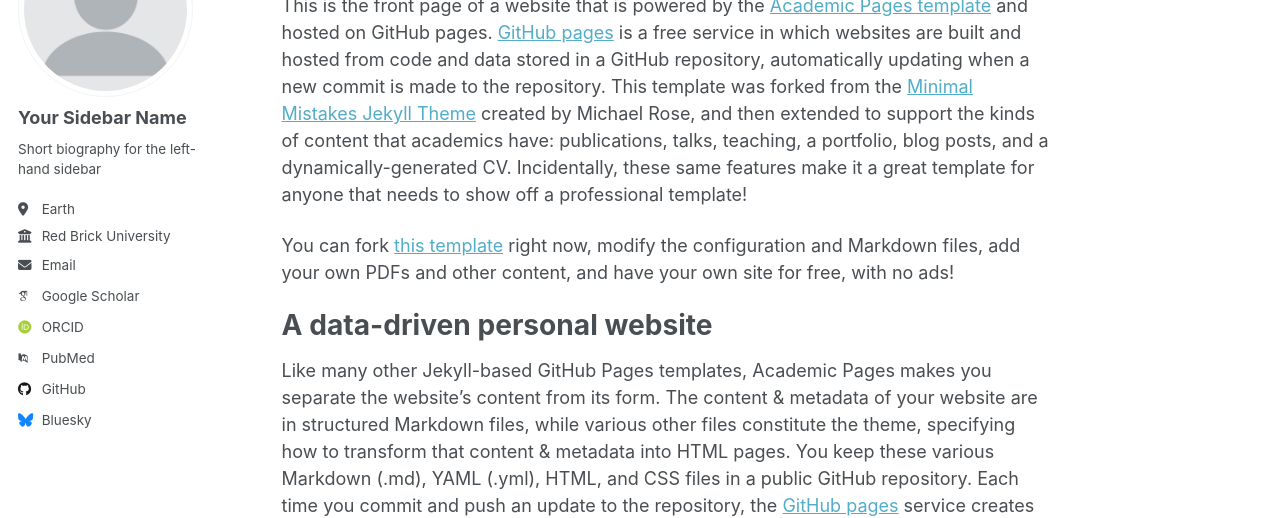
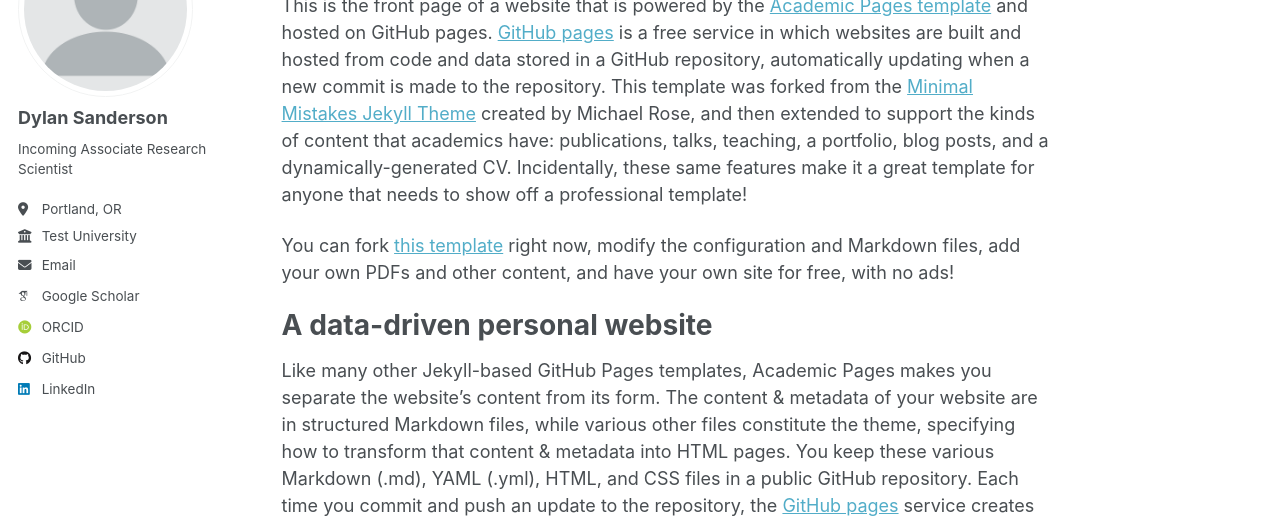
Before and after one commit to 22dylan/22dylan.github.io, a Jekyll site: the page built from _pages/about.md, in a window 1280 px wide. Shown: the part 177-695 px from the top of the page. Built offline with Jekyll 4.4.1, drawn with Linux system fonts in a browser that asks for light colours; some web fonts are replaced; a script that is not in the unit is left out.

Commit message:
Update _config.yml

```diff
--- a/_config.yml
+++ b/_config.yml
@@ -23,23 +23,23 @@
 author:
   # Biographic information
   avatar           : "profile.png"
-  name             : "Your Sidebar Name"
+  name             : "Dylan Sanderson"
   pronouns         : # example: "she/her"
-  bio              : "Short biography for the left-hand sidebar"
-  location         : "Earth"
-  employer         : "Red Brick University"
+  bio              : "Incoming Associate Research Scientist"
+  location         : "Portland, OR"
+  employer         : "Test University"
   uri              : # URL
   email            : "none@example.org"
 
   # Academic websites
   academia         : # URL
   arxiv            : # URL - Update with the correct link to your profile
-  googlescholar    : "https://scholar.google.com/citations?user=PS_CX0AAAAAJ"
+  googlescholar    : "https://scholar.google.com/citations?user=_1iXq_EAAAAJ&hl=en"
   inspire-hep      : # URL
   impactstory      : # URL
-  orcid            : "http://orcid.org/yourorcidurl"
+  orcid            : "https://orcid.org/0000-0002-4443-7074"
   semantic         : # URL
-  pubmed           : "https://www.ncbi.nlm.nih.gov/pubmed/?term=john+snow"
+  pubmed           : # URL
   researchgate     : # URL
   scopus           : # URL
 
@@ -47,13 +47,13 @@
   bitbucket        : # Username - Update with your username on the site
   codepen          : # Username
   dribbble         : # Username
-  github           : "academicpages"
+  github           : "22dylan"
   kaggle           : # Username
   stackoverflow    : # User number or user number and name (i.e., use "1" or "1/jeff-atwood")
 
   # Social media
   artstation       : # Username
-  bluesky          : "bsky.app" # Replace this with you Bluesky username
+  bluesky          : # Username
   facebook         : # Username
   flickr           : # Username
   foursquare       : # Username
@@ -62,7 +62,7 @@
   keybase          : # Username
   instagram        : # Username
   lastfm           : # Username
-  linkedin         : # Username
+  linkedin         : www.linkedin.com/in/dylan-sanderson-70b651352
   mastodon         : # URL
   medium           : # URL
   pinterest        : # Username
```
